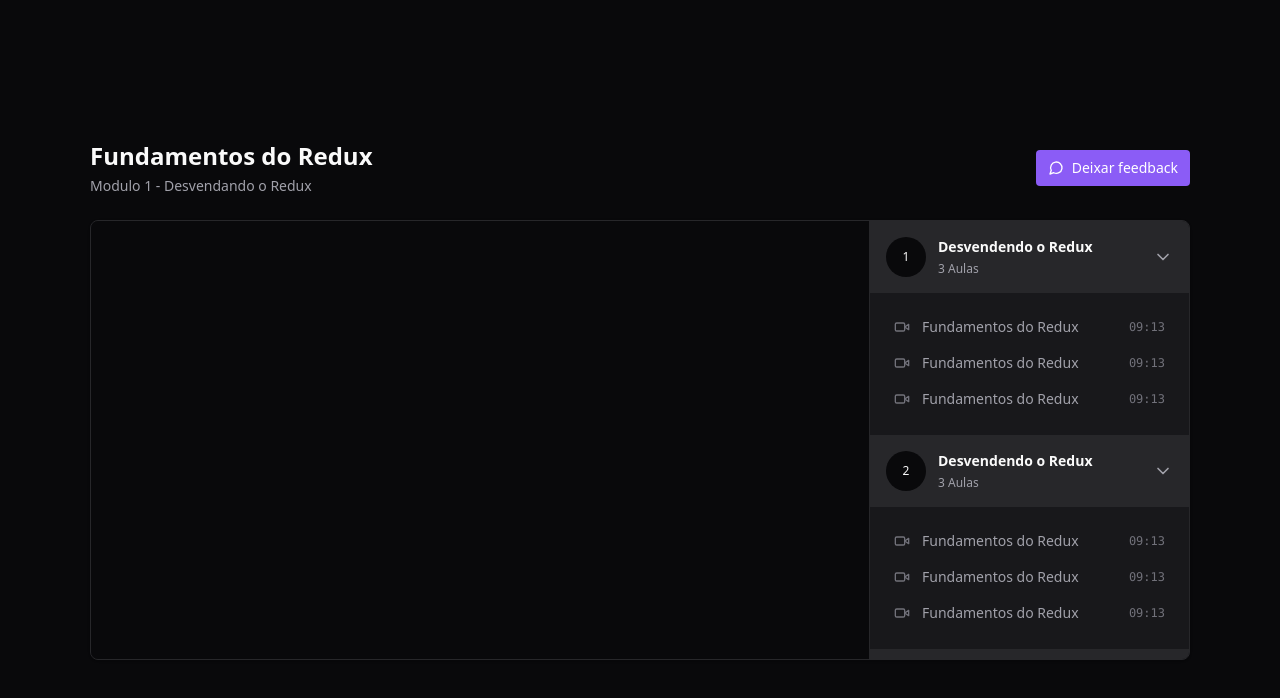
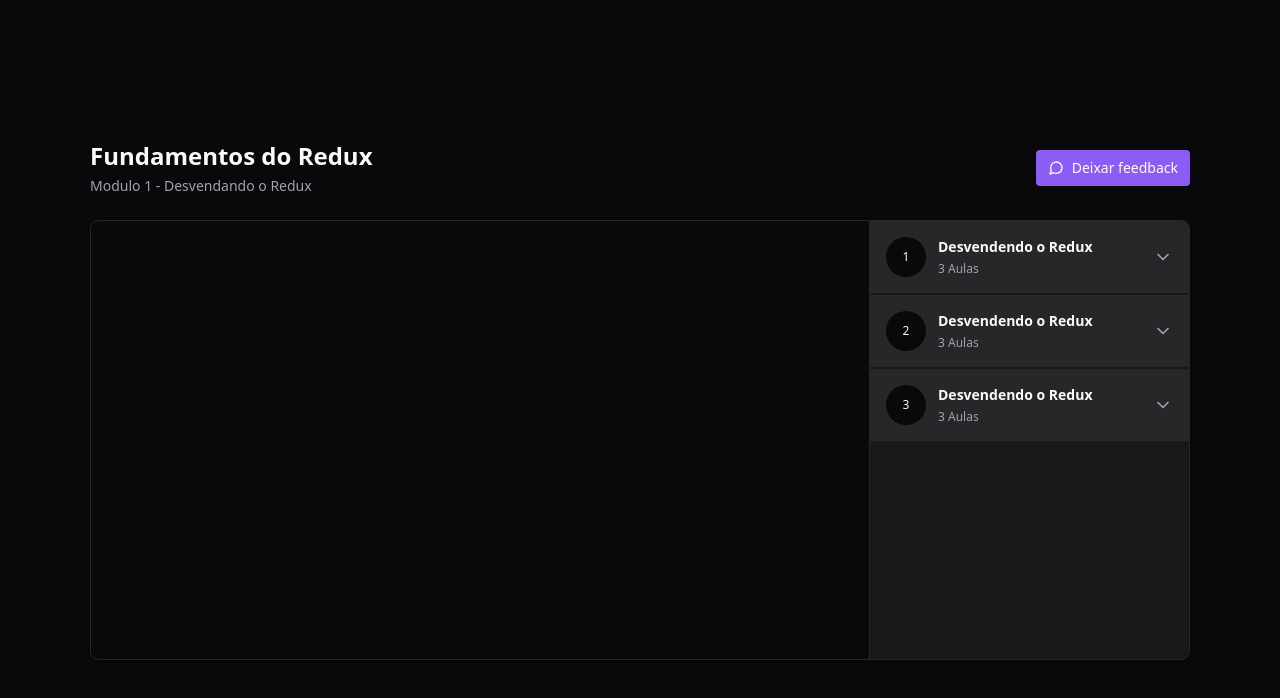
Before and after one commit to filliperomero/redux-video-player, a React (Vite) app: page / in a window 1280 px wide. Shown: the top 698 px of the page. Built offline with nearby package versions, Linux system fonts and the light colour scheme.

Commit message:
Add Radix Collapsible

```diff
--- a/package.json
+++ b/package.json
@@ -10,6 +10,7 @@
     "preview": "vite preview"
   },
   "dependencies": {
+    "@radix-ui/react-collapsible": "^1.0.3",
     "@reduxjs/toolkit": "^1.9.5",
     "lucide-react": "^0.258.0",
     "react": "^18.2.0",
--- a/src/components/Module.tsx
+++ b/src/components/Module.tsx
@@ -1,4 +1,6 @@
 import { ChevronDown } from "lucide-react";
+import * as Collapsible from '@radix-ui/react-collapsible'
+
 import { Lesson } from "./Lesson";
 
 interface ModuleProps {
@@ -9,22 +11,24 @@
 
 export function Module({ moduleIndex, title, lessonAmount}: ModuleProps) {
   return (
-    <div>
-      <button className='flex w-full items-center gap-3 bg-zinc-800 p-4'>
+    <Collapsible.Root className='group'>
+      <Collapsible.Trigger className='flex w-full items-center gap-3 bg-zinc-800 p-4'>
         <div className='flex h-10 w-10 rounded-full items-center justify-center bg-zinc-950 text-xs'>{moduleIndex + 1}</div>
         <div className='flex flex-col gap-1 text-left'>
           <strong className='text-sm'>{title}</strong>
           <span className='text-xs text-zinc-400'>{lessonAmount} Aulas</span>
         </div>
 
-        <ChevronDown className='w-5 h-5 ml-auto text-zinc-400' />
-      </button>
+        <ChevronDown className='w-5 h-5 ml-auto text-zinc-400 group-data-[state=open]:rotate-180 transition-transform' />
+      </Collapsible.Trigger>
 
-      <nav className='relative flex flex-col gap-4 p-6'>
-        <Lesson title="Fundamentos do Redux" duration="09:13" />
-        <Lesson title="Fundamentos do Redux" duration="09:13" />
-        <Lesson title="Fundamentos do Redux" duration="09:13" />
-      </nav>
-    </div>
+      <Collapsible.Content>
+        <nav className='relative flex flex-col gap-4 p-6'>
+          <Lesson title="Fundamentos do Redux" duration="09:13" />
+          <Lesson title="Fundamentos do Redux" duration="09:13" />
+          <Lesson title="Fundamentos do Redux" duration="09:13" />
+        </nav>
+      </Collapsible.Content>
+    </Collapsible.Root>
   )
 }
```
Also changed, not shown: 1 other file (tests, documents, lock files or other folders).
